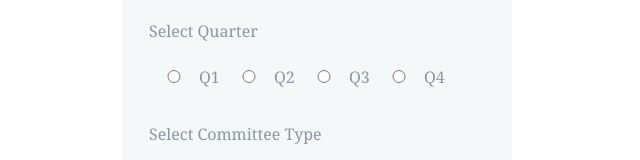
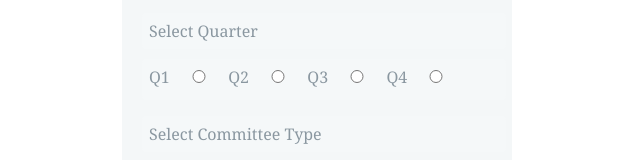
Before and after one commit to anbnyc/creative, a plain HTML site: page sunlightwdc.html in a window 1280 px wide. Shown: the part 193-353 px from the top of the page, without its empty margins (323-963 px from the left). Drawn offline with nearby package versions, Linux system fonts and the light colour scheme; a script that the page names is missing.

Commit message:
minor layout change

```diff
--- a/sunlightwdc.html
+++ b/sunlightwdc.html
@@ -148,10 +148,10 @@ h1, h2 {
 	</form>
 	<p>Select Quarter</p>
 	<form action=""><p>
-		<input type="radio" id="quarter" value="Q1" >Q1</input>
-		<input type="radio" id="quarter" value="Q2" >Q2</input>
-		<input type="radio" id="quarter" value="Q3" >Q3</input>
-		<input type="radio" id="quarter" value="Q4" >Q4</input>
+		Q1 <input type="radio" id="quarter" value="Q1" />
+		Q2 <input type="radio" id="quarter" value="Q2" />
+		Q3 <input type="radio" id="quarter" value="Q3" />
+		Q4 <input type="radio" id="quarter" value="Q4" />
 	</p></form>
 	<p>Select Committee Type</p>
 	<select id="committee">
```
